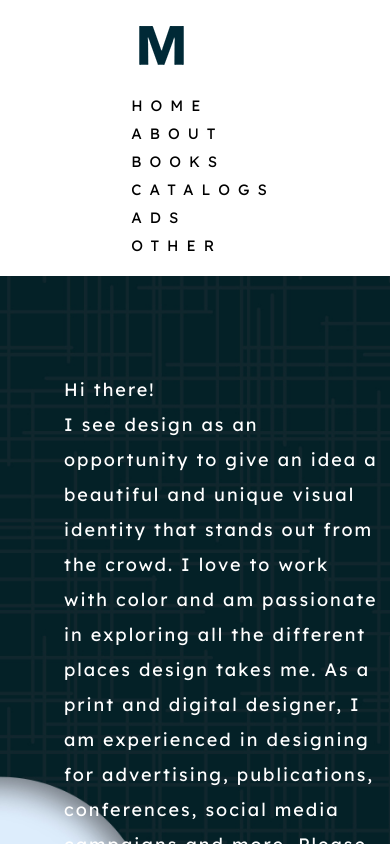
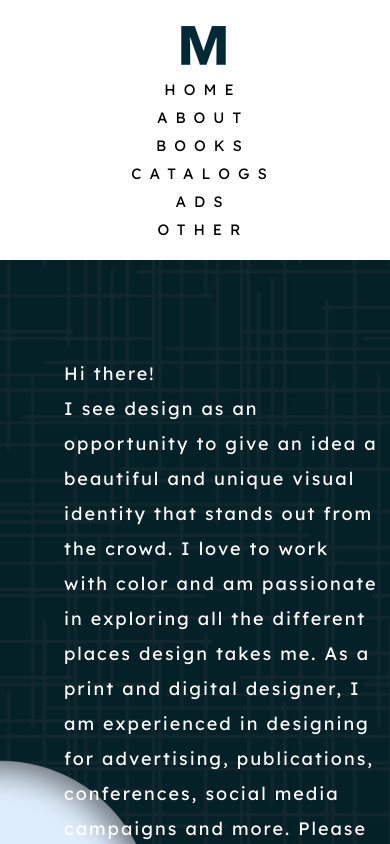
Before and after one commit to MeganChong/masie-website, a React (Create React App) app: page /about in a window 390 px wide. Both pictures are taken after a click on the picture 203 px from the left and 54 px from the top of the page. Shown: the top 844 px of the page. Built offline with nearby package versions, Linux system fonts and the light colour scheme.

Commit message:
center mobile nav bar

```diff
--- a/src/components/NavBar.jsx
+++ b/src/components/NavBar.jsx
@@ -41,12 +41,12 @@ export default function NavBar(props) {
         if (openToggle) {
             return (
                 <div class="block w-full items-center">
-                    <div class="block justify-center w-full"><Link to="/" class="flex-1 text-center"><button class="hover:text-purple-500 text-navBar">HOME</button></Link></div>
-                    <div class="block justify-center w-full"><Link to="/about" class="flex-1 text-center"><button class="hover:text-purple-500 text-navBar">ABOUT</button></Link></div>
-                    <div class="block justify-center w-full">{createButton("books", "Book")}</div>
-                    <div class="block justify-center w-full">{createButton("catalogs", "Catalog")}</div>
-                    <div class="block justify-center w-full">{createButton("ads", "Ad Campaign")}</div>
-                    <div class="block justify-center w-full">{createButton("other", "Other")}</div>
+                    <div class="block text-center w-full"><Link to="/" class="flex-1 text-center"><button class="hover:text-purple-500 text-navBar">HOME</button></Link></div>
+                    <div class="block text-center w-full"><Link to="/about" class="flex-1 text-center"><button class="hover:text-purple-500 text-navBar">ABOUT</button></Link></div>
+                    <div class="block text-center w-full">{createButton("books", "Book")}</div>
+                    <div class="block text-center w-full">{createButton("catalogs", "Catalog")}</div>
+                    <div class="block text-center w-full">{createButton("ads", "Ad Campaign")}</div>
+                    <div class="block text-center w-full">{createButton("other", "Other")}</div>
                 </div>
             );
         }
@@ -55,7 +55,7 @@ export default function NavBar(props) {
     function displayMobileIcon() {
         return (
             <div class="block pl:20 md:hidden justify-self-center">
-                <img src={logo} alt="the logo- open for menu" class="pb-4" onClick={() => {setToggle(!openToggle)}}/>
+                <img src={logo} alt="the logo- open for menu" class="mx-auto" onClick={() => {setToggle(!openToggle)}}/>
                 {displayMobileBar()}
             </div>
         );
```
